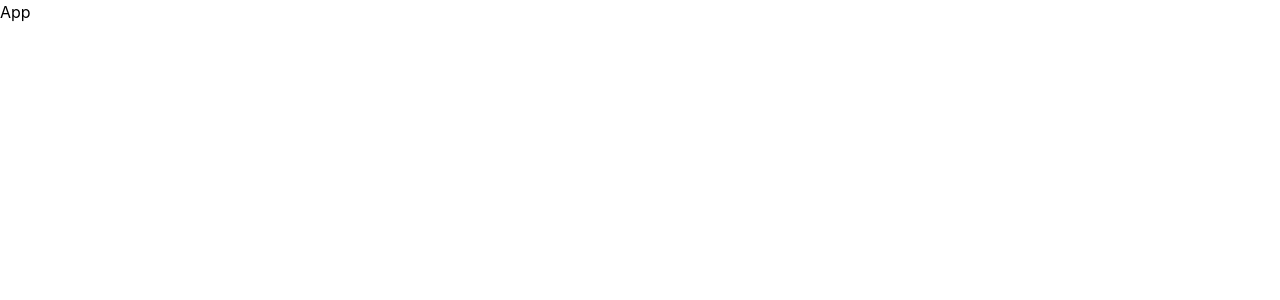
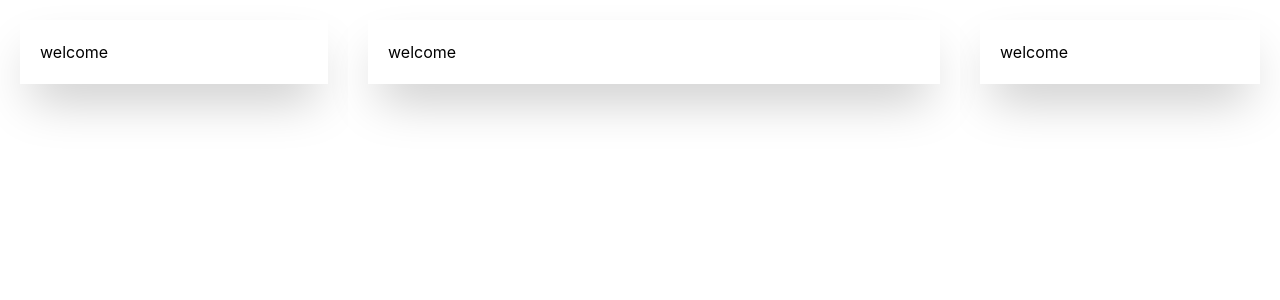
Before and after one commit to KaptainKrishna/typescript_practice, a React (Vite) app: page /layout in a window 1280 px wide. Shown: the top 300 px of the page. Built offline with nearby package versions, Linux system fonts and the light colour scheme.

Commit message:
adding router

```diff
--- a/package.json
+++ b/package.json
@@ -13,6 +13,7 @@
     "@tailwindcss/vite": "^4.3.3",
     "react": "^19.2.8",
     "react-dom": "^19.2.8",
+    "react-router-dom": "^7.18.3",
     "remixicon": "^4.9.1",
     "tailwindcss": "^4.3.3"
   },
--- a/src/App.tsx
+++ b/src/App.tsx
@@ -1,6 +1,18 @@
+import { BrowserRouter, Routes, Route } from "react-router-dom";
 import "remixicon/fonts/remixicon.css";
+import Home from "./component/Home";
+import Contact from "./component/Contact";
+import Layout from "./component/app/Layout";
 const App = () => {
-  return <div>App</div>;
+  return (
+    <BrowserRouter>
+      <Routes>
+        <Route path="/" element={<Home />} />
+        <Route path="/contact" element={<Contact />} />
+        <Route path="/layout" element={<Layout />} />
+      </Routes>
+    </BrowserRouter>
+  );
 };
 
 export default App;
--- /dev/null
+++ b/src/component/Contact.tsx
@@ -0,0 +1,5 @@
+const Contact = () => {
+  return <div>Contact</div>;
+};
+
+export default Contact;
--- /dev/null
+++ b/src/component/Home.tsx
@@ -0,0 +1,5 @@
+const Home = () => {
+  return <div>Home</div>;
+};
+
+export default Home;
--- /dev/null
+++ b/src/component/app/Layout.tsx
@@ -0,0 +1,17 @@
+const Layout = () => {
+  return (
+    <div className="min-h-screen">
+      <aside className=" w-87 h-screen fixed top-0 left-0 overflow-auto p-5 ">
+        <div className="bg-white p-5 shadow-2xl">welcome</div>
+      </aside>
+      <section className="ml-87 w-[calc(100%-668px)] p-5">
+        <div className="bg-white p-5 shadow-2xl">welcome</div>
+      </section>
+      <aside className="w-80 h-screen fixed right-0 top-0 overflow-auto p-5">
+        <div className="bg-white shadow-2xl p-5">welcome</div>
+      </aside>
+    </div>
+  );
+};
+
+export default Layout;
```
Also changed, not shown: 1 other file (tests, documents, lock files or other folders).
